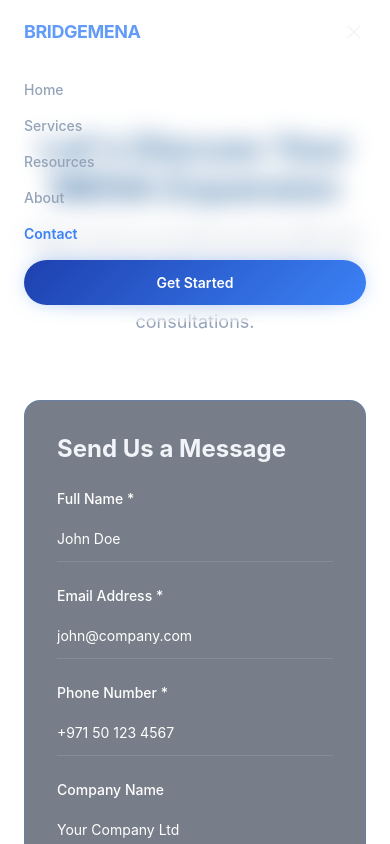
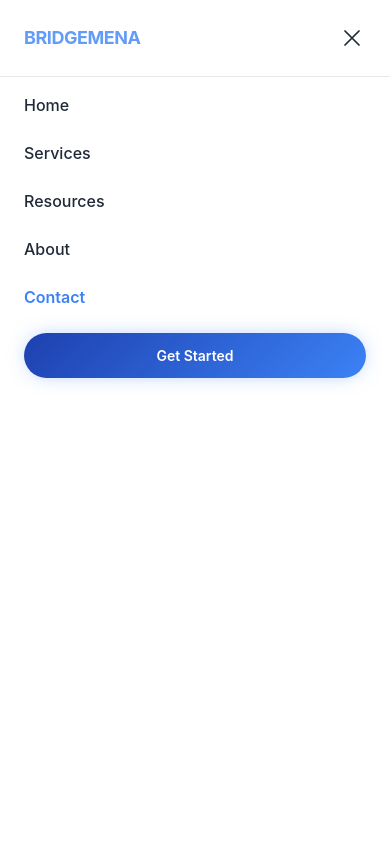
Before and after one commit to akifcankara/bmms-landing, a Next.js app: page /contact in a window 390 px wide. Both pictures are taken after a click on the button "Toggle mobile menu". Shown: the top 844 px of the page. Built offline with nearby package versions, Linux system fonts and the light colour scheme.

Commit message:
mobile menu updated

```diff
--- a/src/components/Header.tsx
+++ b/src/components/Header.tsx
@@ -94,11 +94,11 @@
           {/* Mobile Menu Button */}
           <button
             onClick={() => setIsMobileMenuOpen(!isMobileMenuOpen)}
-            className="md:hidden text-foreground hover:text-accent transition-colors"
+            className="md:hidden text-primary hover:text-accent transition-colors"
             aria-label="Toggle mobile menu"
           >
             <Icon
-              name={isMobileMenuOpen ? 'XMarkIcon' : 'Bars3Icon'}
+              name="Bars3Icon"
               size={24}
               variant="outline"
             />
@@ -106,32 +106,65 @@
         </div>
       </div>
 
-      {/* Mobile Menu Dropdown */}
-      {isMobileMenuOpen && (
-        <div className="md:hidden bg-card/95 backdrop-blur-md border-b border-border">
-          <div className="px-6 py-4 space-y-4">
+      {/* Mobile Menu Overlay */}
+      <div
+        className={`fixed inset-0 bg-black/50 backdrop-blur-sm z-40 md:hidden transition-opacity duration-300 ${
+          isMobileMenuOpen ? 'opacity-100' : 'opacity-0 pointer-events-none'
+        }`}
+        onClick={() => setIsMobileMenuOpen(false)}
+      />
+
+      {/* Mobile Menu Slide Panel */}
+      <div
+        className={`fixed top-0 left-0 h-full w-full bg-white z-50 md:hidden transform transition-transform duration-300 ease-in-out shadow-2xl ${
+          isMobileMenuOpen ? 'translate-x-0' : '-translate-x-full'
+        }`}
+      >
+        {/* Header with Logo and Close Button */}
+        <div className="flex items-center justify-between p-6 border-b border-gray-200">
+          <Link
+            href="/"
+            onClick={() => setIsMobileMenuOpen(false)}
+            className="text-lg font-bold tracking-tight uppercase text-[rgba(59,130,246,0.8)] hover:text-accent transition-colors"
+          >
+            Bridgemena
+          </Link>
+          <button
+            onClick={() => setIsMobileMenuOpen(false)}
+            className="text-gray-800 hover:text-accent transition-colors"
+            aria-label="Close menu"
+          >
+            <Icon name="XMarkIcon" size={28} variant="outline" />
+          </button>
+        </div>
+
+        {/* Menu Items */}
+        <div className="px-6 py-4 space-y-6">
           {navLinks.map((link) => (
             <Link
               key={link.id}
               href={link.href}
               onClick={() => setIsMobileMenuOpen(false)}
-                className={`block text-sm font-medium transition-colors ${isActive(link.href)
-                  ? 'text-accent font-semibold' : 'text-muted-foreground hover:text-foreground'
+              className={`block text-base font-medium transition-colors ${
+                isActive(link.href)
+                  ? 'text-accent font-semibold'
+                  : 'text-gray-800 hover:text-accent'
               }`}
             >
               {link.label}
             </Link>
           ))}
+
+          {/* CTA Button */}
           <Link
             href="/contact"
             onClick={() => setIsMobileMenuOpen(false)}
-              className="block w-full text-center btn-primary"
+            className="block w-full text-center btn-primary mt-8"
           >
             Get Started
           </Link>
         </div>
       </div>
-      )}
     </nav>
   );
 }
```
Lines whose indentation alone changed are shown as unchanged.
